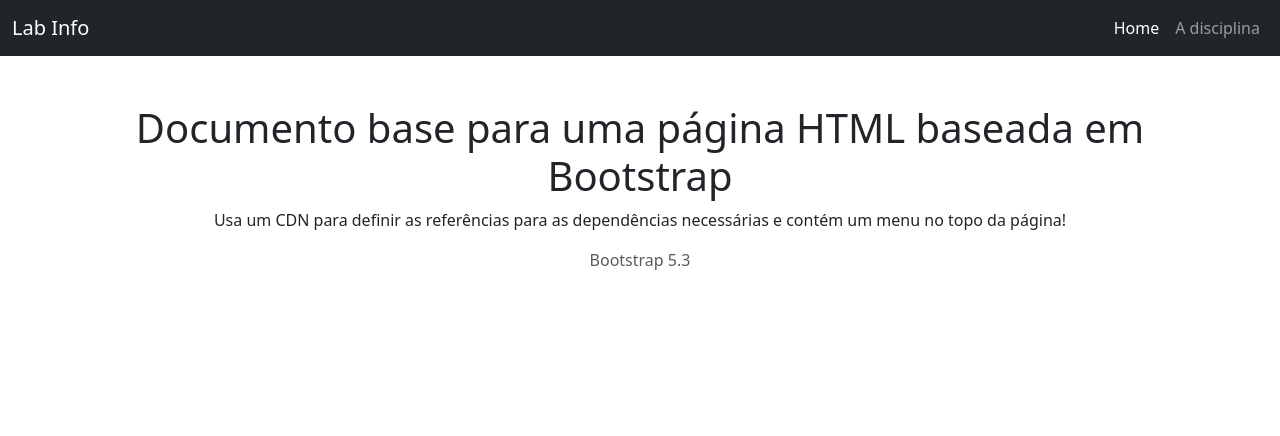
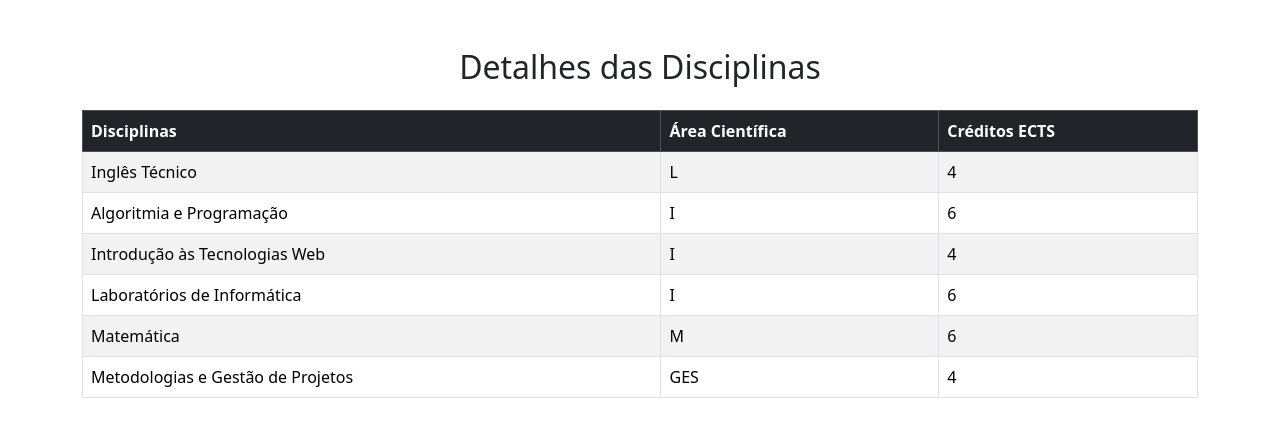
Before and after one commit to toraval/LI2025-Teste03, a plain HTML site: page disciplinas.html in a window 1280 px wide. Drawn offline with nearby package versions, Linux system fonts and the light colour scheme.

Commit message:
5ª tarefa cumprida

```diff
--- a/disciplinas.html
+++ b/disciplinas.html
@@ -4,39 +4,31 @@
   <meta charset="UTF-8">
   <meta name="viewport" content="width=device-width, initial-scale=1">
   <title>Lab Info</title>
-  <!-- Bootstrap CSS via CDN -->
   <link href="https://cdn.jsdelivr.net/npm/bootstrap@5.3.2/dist/css/bootstrap.min.css" rel="stylesheet">
 </head>
 <body>
 
-  <!-- Navbar -->
-  <nav class="navbar navbar-expand-lg navbar-dark bg-dark">
-    <div class="container-fluid">
-      <a class="navbar-brand" href="index.html">Lab Info</a>
-      <button class="navbar-toggler" type="button" data-bs-toggle="collapse" data-bs-target="#navbarNav">
-        <span class="navbar-toggler-icon"></span>
-      </button>
-      <div class="collapse navbar-collapse" id="navbarNav">
-        <ul class="navbar-nav ms-auto">
-          <li class="nav-item">
-            <a class="nav-link active" href="index.html">Home</a>
-          </li>
-          <li class="nav-item">
-            <a class="nav-link" href="disciplina.html">A disciplina</a>
-          </li>
-        </ul>
-      </div>
-    </div>
-  </nav>
+  <div class="container mt-5">
+  <h2 class="text-center mb-4">Detalhes das Disciplinas</h2>
+  <table class="table table-striped table-bordered">
+    <thead class="table-dark">
+      <tr>
+        <th>Disciplinas</th>
+        <th>Área Científica</th>
+        <th>Créditos ECTS</th>
+      </tr>
+    </thead>
+    <tbody>
+      <tr><td>Inglês Técnico</td><td>L</td><td>4</td></tr>
+      <tr><td>Algoritmia e Programação</td><td>I</td><td>6</td></tr>
+      <tr><td>Introdução às Tecnologias Web</td><td>I</td><td>4</td></tr>
+      <tr><td>Laboratórios de Informática</td><td>I</td><td>6</td></tr>
+      <tr><td>Matemática</td><td>M</td><td>6</td></tr>
+      <tr><td>Metodologias e Gestão de Projetos</td><td>GES</td><td>4</td></tr>
+    </tbody>
+  </table>
+</div>
 
-  <!-- Conteúdo principal -->
-  <div class="container mt-5">
-    <h1 class="text-center">Documento base para uma página HTML baseada em Bootstrap</h1>
-    <p class="text-center">Usa um CDN para definir as referências para as dependências necessárias e contém um menu no topo da página!</p>
-    <p class="text-center text-muted">Bootstrap 5.3</p>
-  </div>
-
-  <!-- Bootstrap JS via CDN -->
   <script src="https://cdn.jsdelivr.net/npm/bootstrap@5.3.2/dist/js/bootstrap.bundle.min.js"></script>
 </body>
 </html>
```
